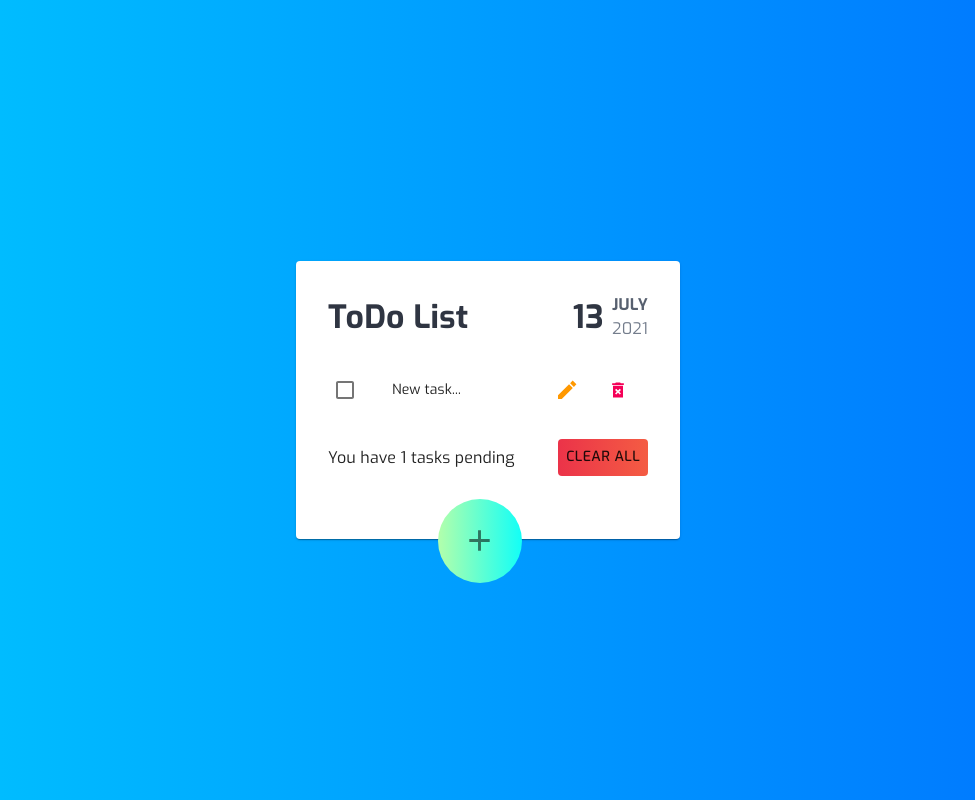
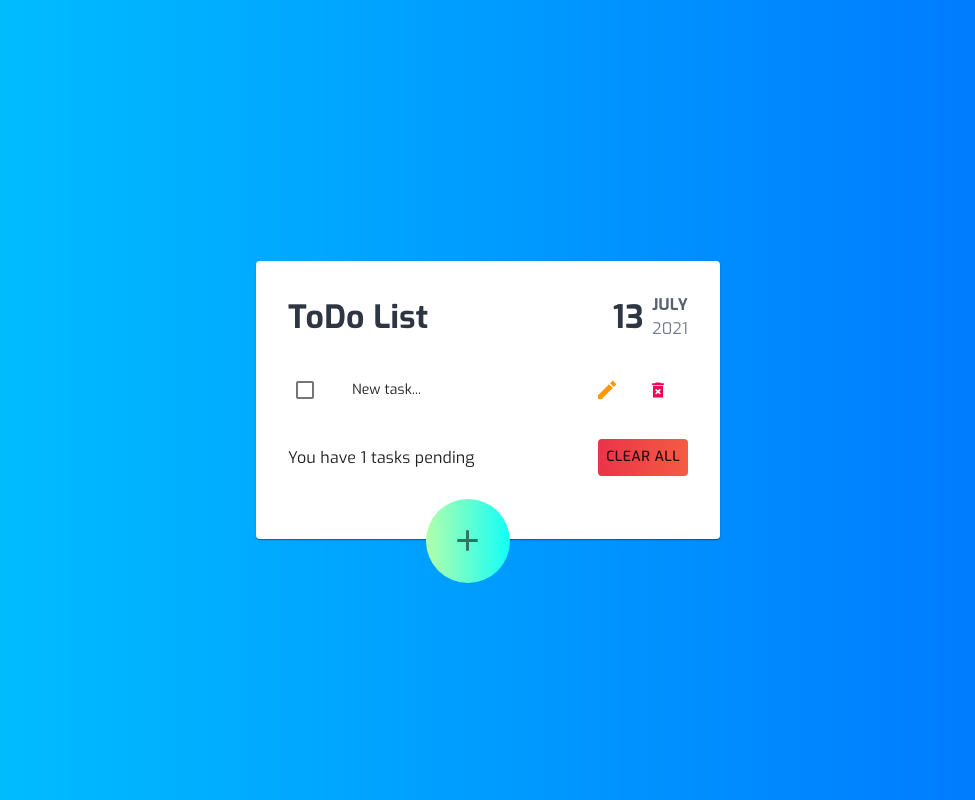
Before and after one commit to Joris63/ToDoList, a React (Create React App) app: page / in a window 1280 px wide. Both pictures are taken after a click on the button 631 px from the left and 501 px from the top of the page. Shown: the whole page, without its empty margins (152-1127 px from the left). Built offline with nearby package versions, Linux system fonts and the light colour scheme.

Commit message:
Fixed issue with textField and listItemText

```diff
--- a/src/components/ToDoItem.js
+++ b/src/components/ToDoItem.js
@@ -1,5 +1,5 @@
 import React from 'react';
-import { makeStyles, createTheme, ListItem, ListItemIcon, Checkbox, ListItemText, TextField, ListItemSecondaryAction, IconButton, ThemeProvider } from '@material-ui/core';
+import { makeStyles, withStyles, createTheme, ListItem, ListItemIcon, Checkbox, ListItemText, TextField, ListItemSecondaryAction, IconButton, ThemeProvider } from '@material-ui/core';
 import EditSharpIcon from '@material-ui/icons/EditSharp';
 import ClearSharpIcon from '@material-ui/icons/ClearSharp';
 import CheckSharpIcon from '@material-ui/icons/CheckSharp';
@@ -39,6 +39,12 @@ const useStyles = makeStyles({
         color: '#a4b0be',
     },
 });
+
+const ListItemWithWiderSecondaryAction = withStyles({
+    secondaryAction: {
+        paddingRight: 120
+    }
+})(ListItem);
 
 function ToDoItem(props) {
 
@@ -129,7 +135,7 @@ function ToDoItem(props) {
 
     return (
         <ThemeProvider theme={inputTheme}>
-            <ListItem dense button={!props.todo.editable} onClick={handleToggle(props.todo.id)}>
+            <ListItemWithWiderSecondaryAction dense button={!props.todo.editable} onClick={handleToggle(props.todo.id)}>
                 {!props.todo.editable ? (
                     <ListItemIcon>
                         <Checkbox
@@ -146,9 +152,9 @@ function ToDoItem(props) {
 
                 {/* Shows either the paragraph or the input depending on if it's editable */}
                 {!props.todo.editable ? (
-                    <ListItemText id={labelId} className={props.todo.completed ? classes.crossedOut : ""} primary={props.todo.title} />
+                    <ListItemText id={labelId} className={props.todo.completed ? classes.crossedOut : ""} multiline primary={props.todo.title} />
                 ) : (
-                    <TextField color="primary" id={"input" + props.todo.id} label="Title" defaultValue={props.todo.title} size="small" />
+                    <TextField style={{ flex: '1 1 auto' }} color="primary" id={"input" + props.todo.id} label="Title" multiline defaultValue={props.todo.title} size="small" />
                 )}
 
                 <ListItemSecondaryAction>
@@ -179,7 +185,7 @@ function ToDoItem(props) {
                         </ThemeProvider>
                     )}
                 </ListItemSecondaryAction>
-            </ListItem>
+            </ListItemWithWiderSecondaryAction>
         </ThemeProvider>
     );
 }
--- a/src/components/ToDoList.js
+++ b/src/components/ToDoList.js
@@ -7,7 +7,7 @@ import { Grid, Paper, Typography, List, Button } from '@material-ui/core';
 
 const useStyles = makeStyles(() => ({
     main: {
-        width: '20rem',
+        width: '25rem',
         padding: '2em',
     },
     title: {
```
